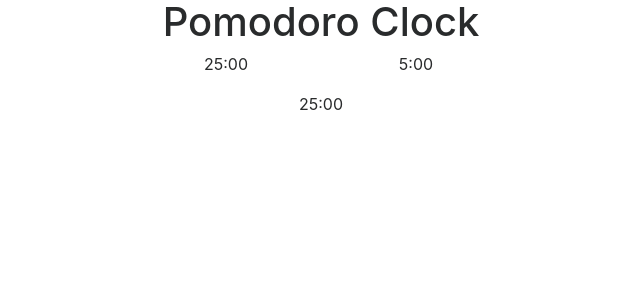
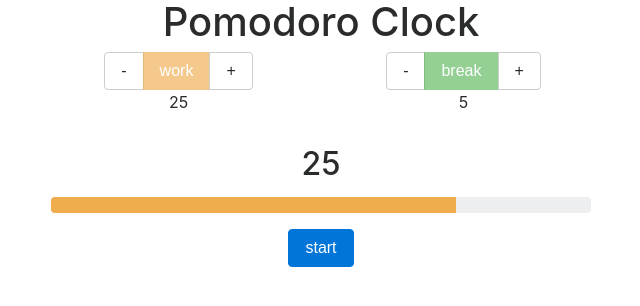
Before and after one commit to fitnessyulya/FreeCodeCamp, a website: page Advanced Front End Development Projects/Build a Pomodoro Clock/app/index.html in a window 1280 px wide. Shown: the whole page, without its empty margins (319-959 px from the left). Drawn offline with nearby package versions, Linux system fonts and the light colour scheme.

Commit message:
Set basic layout structure, and styling

```diff
--- a/Advanced Front End Development Projects/Build a Pomodoro Clock/app/index.html
+++ b/Advanced Front End Development Projects/Build a Pomodoro Clock/app/index.html
@@ -17,23 +17,41 @@
         </div>
       </div>
     </div>
-    <div class="row justify-content-center">
-      <div class="col-sm-5 col-md-2">
-        <div id="work-adjust">
-          <p class="text-center">25:00</p>
+    <div class="row text-center justify-content-center">
+      <div class="col-sm-10 col-md-3">
+        <div class="btn-group" role="group" aria-label="Basic example">
+          <button type="button" class="btn btn-secondary" onclick="changeWorkTime('-1')">-</button>
+          <button type="button" class="btn btn-warning disabled">work</button>
+          <button type="button" class="btn btn-secondary"onclick="changeWorkTime('1')">+</button>
         </div>
+        <p class="break-adjust text-center">25</p>
       </div>
-      <div class="col-sm-5 col-md-2">
-        <div id="break-adjust">
-          <p class="text-center">5:00</p>
+      <div class="col-sm-10 col-md-3">
+        <div class="btn-group text-center" role="group" aria-label="Basic example">
+          <button type="button" class="btn btn-secondary" onclick="changeBreakTime('-1')">-</button>
+          <button type="button" class="btn btn-success disabled">break</button>
+          <button type="button" class="btn btn-secondary" onclick="changeBreakTime('-1')">+</button>
         </div>
+        <p class="break-adjust text-center">5</p>
       </div>
     </div>
     <div class="row justify-content-center">
       <div class="col-sm-10 col-md-4">
         <div id="timer">
-          <p class="text-center">25:00</p>
+          <h2 class="text-center my-3">25</h2>
         </div>
+      </div>
+    </div>
+    <div class="row justify-content-center">
+      <div class="col-sm-8 col-md-6">
+        <div class="progress">
+          <div class="progress-bar bg-warning" role="progressbar" style="width: 75%" aria-valuenow="75" aria-valuemin="0" aria-valuemax="100"></div>
+        </div>
+      </div>
+    </div>
+    <div class="row justify-content-center text-center">
+      <div class="col-sm-4 col-md-2">
+        <button type="button" class="btn btn-primary my-3">start</button>
       </div>
     </div>
   </div>
```
